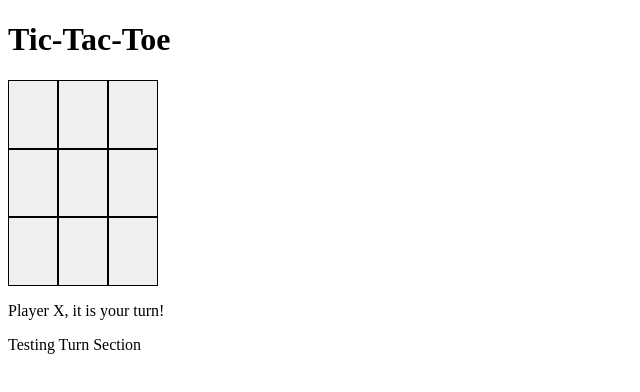
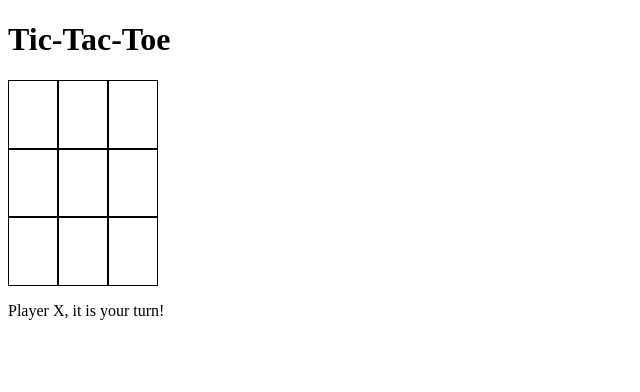
Before and after one commit to victoriamertens/tic-tac-toe, a React app: page / in a window 1280 px wide. Shown: the top 392 px of the page, without its empty margins (0-640 px from the left). Built offline with nearby package versions, Linux system fonts and the light colour scheme; the HTML template or start-up script is replaced by a standard one.

Commit message:
Successfully diabled game when win occurs

```diff
--- a/src/App.js
+++ b/src/App.js
@@ -1,12 +1,10 @@
 import React from 'react';
 import { Board } from 'src/Components/Board.jsx';
-import { Turn } from 'src/Components/TurnCounter.jsx';
 
 const App = () => (
   <div>
     <h1>Tic-Tac-Toe</h1>
     <Board />
-    <Turn />
   </div>
 );
 
--- a/src/Components/Board.jsx
+++ b/src/Components/Board.jsx
@@ -51,6 +51,8 @@ export function Board() {
       setPlayer('X');
     }
   };
+
+  let winnerFinal = handleWinner();
   return (
     <>
       <div className="container">
@@ -63,13 +65,14 @@ export function Board() {
               state={el}
               player={player}
               id={index}
+              winner={winnerFinal}
             />
           );
         })}
       </div>
-      {handleWinner() && player === 'O' && <p>Player X you won!</p>}
-      {handleWinner() && player === 'X' && <p>Player O you won!</p>}
-      {!handleWinner() && <p>Player {player}, it is your turn!</p>}
+      {winnerFinal && player === 'O' && <p>Player X you won!</p>}
+      {winnerFinal && player === 'X' && <p>Player O you won!</p>}
+      {!winnerFinal && <p>Player {player}, it is your turn!</p>}
     </>
   );
 }
--- /dev/null
+++ b/src/Components/Box.css
@@ -0,0 +1,4 @@
+button {
+  background-color: white;
+  width: 200px;
+}
--- a/src/Components/Box.jsx
+++ b/src/Components/Box.jsx
@@ -1,10 +1,12 @@
 import React from 'react';
+import 'src/Components/Box.css';
 
-export function Box({ id, state, handleClick, player }) {
+export function Box({ id, state, handleClick, player, winner }) {
   return (
     <button
       id={id}
       className="box"
+      disabled={winner}
       onClick={() => {
         handleClick(id, player);
       }}
--- a/src/Components/TurnCounter.jsx
+++ /dev/null
@@ -1,5 +0,0 @@
-import React from 'react';
-
-export function Turn() {
-  return <p>Testing Turn Section</p>;
-}
```
